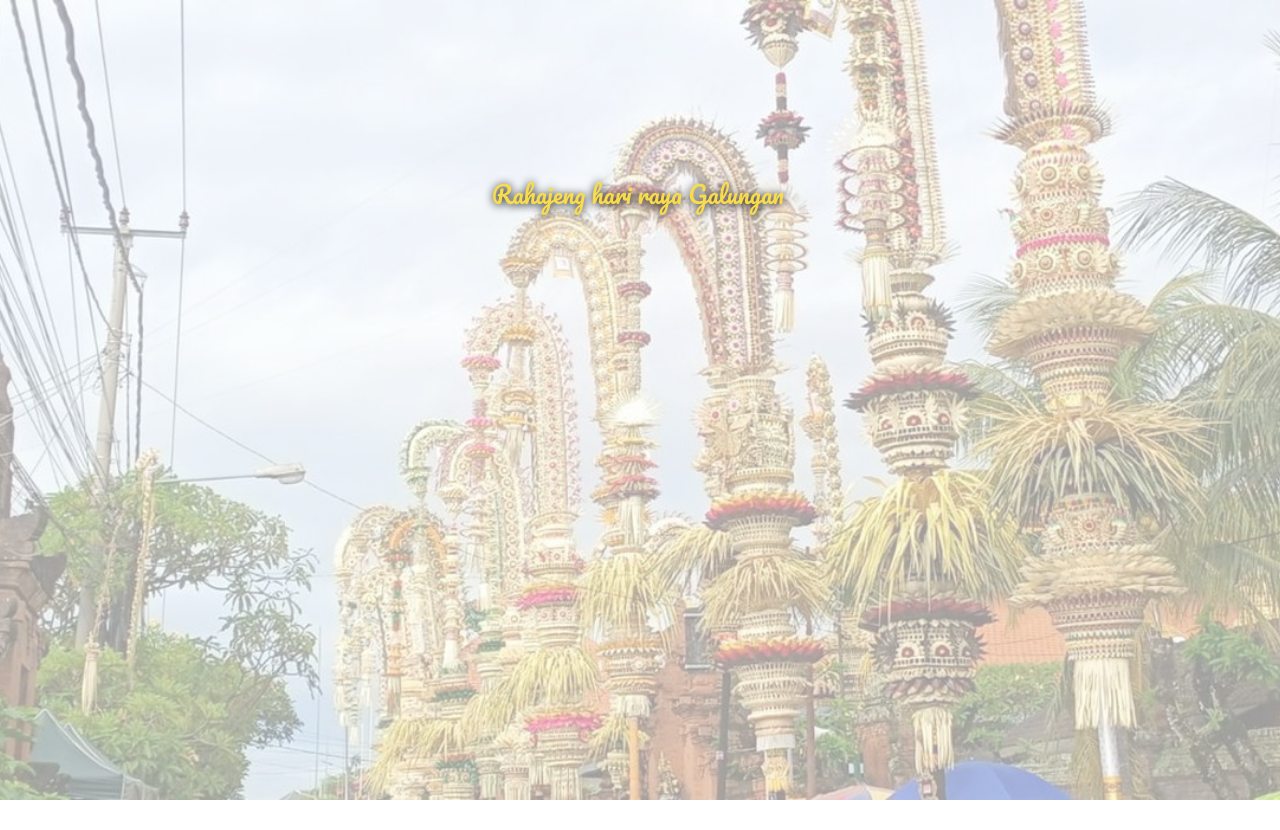
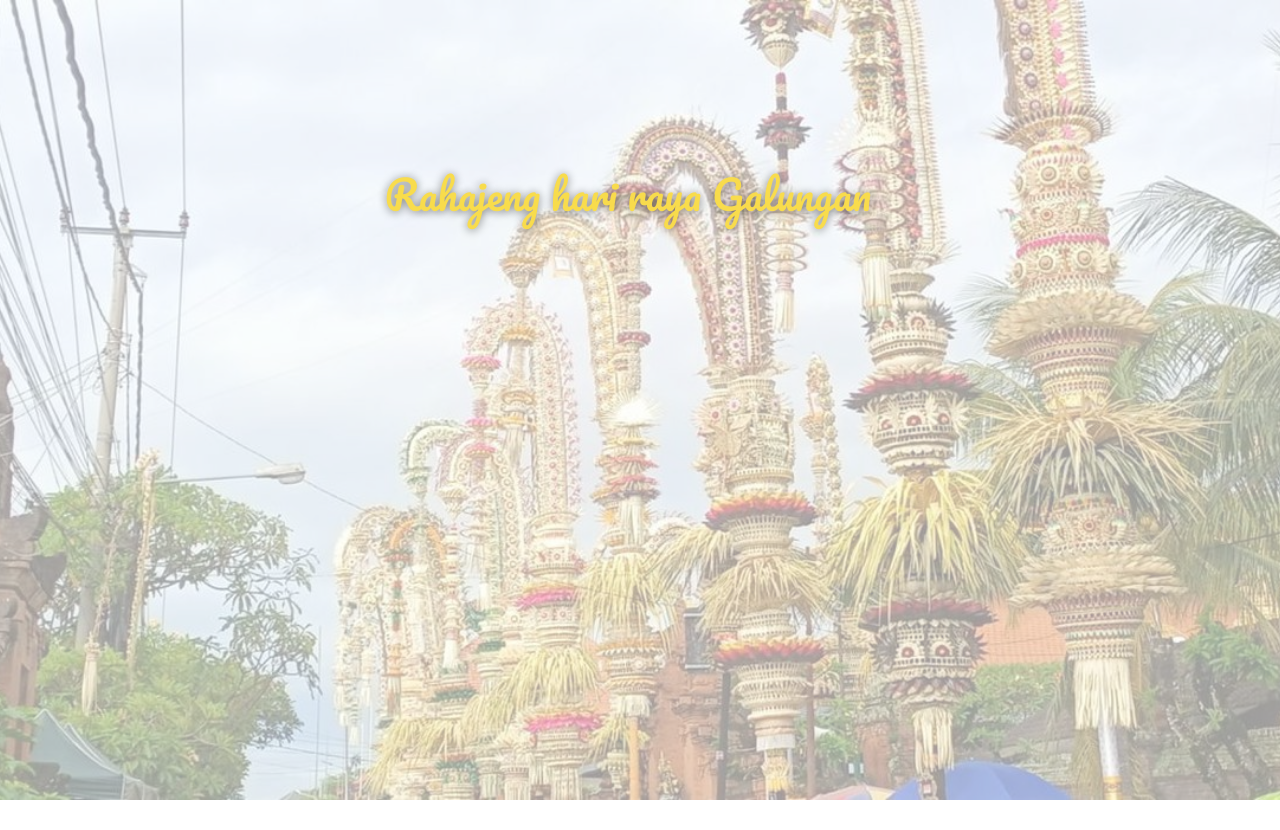
Before and after one commit to prdiptaa/cumabuatkamu, a plain HTML site: page index.html in a window 1280 px wide. Both pictures are taken after typing "Sample" into the empty fields and a click on the button "udahh". Drawn offline with Linux system fonts and the light colour scheme.

Commit message:
Update index.html

```diff
--- a/index.html
+++ b/index.html
@@ -87,11 +87,12 @@
             display: inline-block;
             opacity: 0;
             animation: fadeInText 3s forwards;
-            font-size: 24px;
+            font-size: 40px;
+            margin:10px;
             color: #f9dc4c;
             font-weight: 500;
             font-family: "Pacifico", cursive;
-            text-shadow: 0px 1px 10px #000;
+            text-shadow: 0px 1px 10px #0000007e;
             z-index: 99;
         }
 
```
